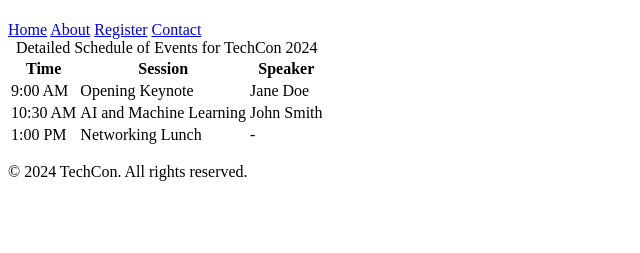
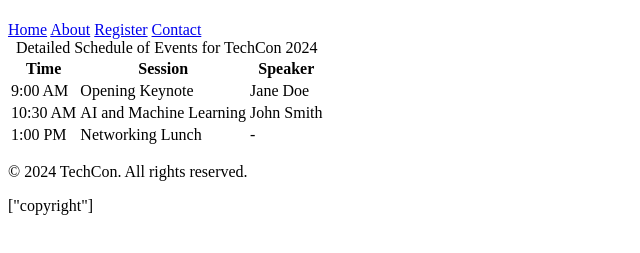
Before and after one commit to Ahazekulu/TechCon_HTML, a plain HTML site: page techcon_website/schedule.html in a window 1280 px wide. Shown: the part 59-312 px from the top of the page, without its empty margins (0-640 px from the left). Drawn offline with Linux system fonts and the light colour scheme.

Commit message:
Update schedule.html

```diff
--- a/techcon_website/schedule.html
+++ b/techcon_website/schedule.html
@@ -46,6 +46,7 @@
     </main>
     <footer>
         <p>&copy; 2024 TechCon. All rights reserved.</p>
+        <p>["copyright"]</p>
     </footer>
 
 </body>
```
